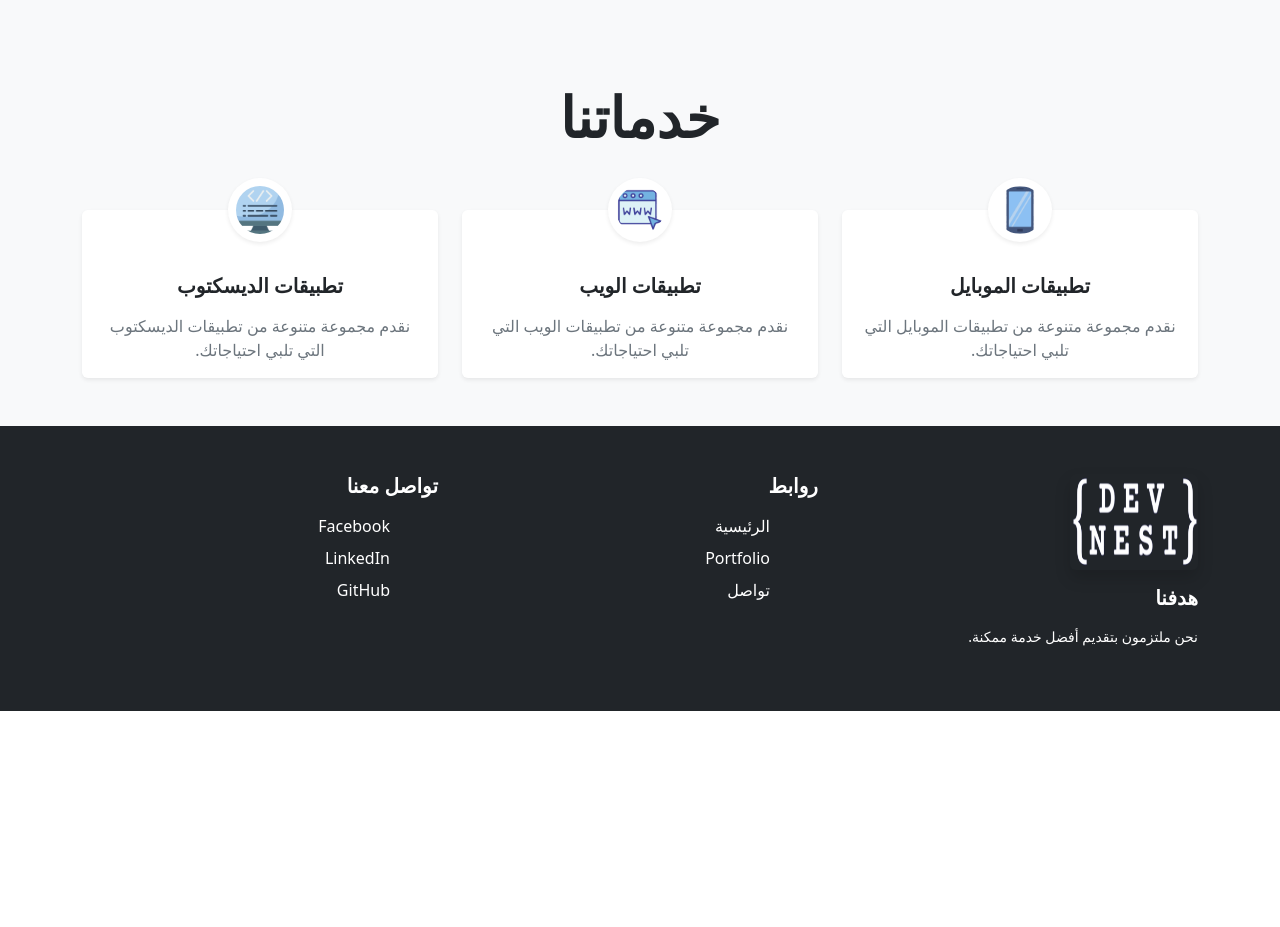
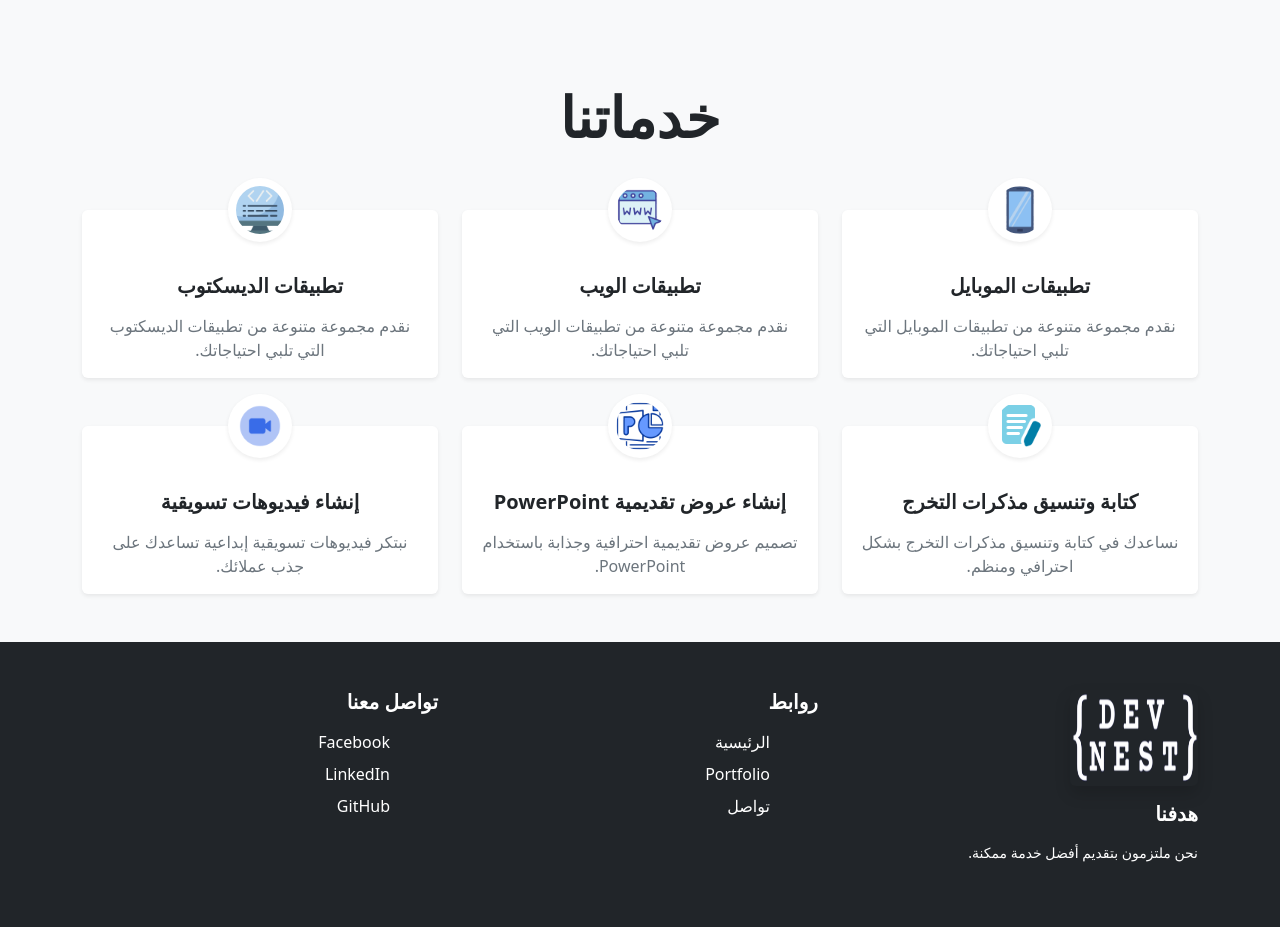
Before and after one commit to HabibMebdoua/DevNest-bootstrap-edition, a Django app: page / in a window 1280 px wide. Shown: the part 717-1644 px from the top of the page. Before the commit the page ends 1428 px from the top, so only its background shows below. Run offline with Django 5.2, Linux system fonts and the light colour scheme; some libraries are stand-ins or nearby versions.

Commit message:
Add more services

```diff
--- a/src/templates/main/index.html
+++ b/src/templates/main/index.html
@@ -15,7 +15,8 @@
                     {% endif %}
                     <h1 class="display-5 fw-bold text-dark my-3">لديك فكرة مشروع برمجي؟</h1>
                     <p class="fs-6 text-secondary lh-lg">
-                        أنت تبتكر الفكرة، ونحن نتولى تحويلها إلى تجربة رقمية متكاملة تأسر المستخدمين — سواء كان ذلك عبر تطبيق ويب، تطبيق جوال، برنامج سطح مكتب، أو حتى فيديو تعريفي يعكس رؤيتك بدقة واحترافية
+                        أنت تبتكر الفكرة، ونحن نتولى تحويلها إلى تجربة رقمية متكاملة تأسر المستخدمين — سواء كان ذلك عبر
+                        تطبيق ويب، تطبيق جوال، برنامج سطح مكتب، أو حتى فيديو تعريفي يعكس رؤيتك بدقة واحترافية
                     </p>
                     <div class="align-self-md-start align-self-center">
                         <a href="{% url 'order_project' %}" class="btn btn-primary btn-lg rounded-pill px-4 py-2">
@@ -52,7 +53,8 @@
                     </div>
                     <div class="card-body pt-5 mt-3">
                         <h5 class="card-title fw-bold fs-5 text-dark mb-3">تطبيقات الموبايل</h5>
-                        <p class="card-text text-secondary">نقدم مجموعة متنوعة من تطبيقات الموبايل التي تلبي احتياجاتك.</p>
+                        <p class="card-text text-secondary">نقدم مجموعة متنوعة من تطبيقات الموبايل التي تلبي احتياجاتك.
+                        </p>
                     </div>
                 </div>
             </div>
@@ -78,10 +80,51 @@
                     </div>
                     <div class="card-body pt-5 mt-3">
                         <h5 class="card-title fw-bold fs-5 text-dark mb-3">تطبيقات الديسكتوب</h5>
-                        <p class="card-text text-secondary">نقدم مجموعة متنوعة من تطبيقات الديسكتوب التي تلبي احتياجاتك.</p>
+                        <p class="card-text text-secondary">نقدم مجموعة متنوعة من تطبيقات الديسكتوب التي تلبي احتياجاتك.
+                        </p>
                     </div>
                 </div>
             </div>
+
+            <!-- Graduation Thesis Writing Card -->
+            <div class="col-12 col-md-6 col-lg-4 mt-5">
+                <div class="card h-100 border-0 shadow-sm bg-white hover-card position-relative">
+                    <div class="position-absolute top-0 start-50 translate-middle">
+                        <img src="{% static '/img/writing.png' %}" alt="document" class="service-icon">
+                    </div>
+                    <div class="card-body pt-5 mt-3">
+                        <h5 class="card-title fw-bold fs-5 text-dark mb-3">كتابة وتنسيق مذكرات التخرج</h5>
+                        <p class="card-text text-secondary">نساعدك في كتابة وتنسيق مذكرات التخرج بشكل احترافي ومنظم.</p>
+                    </div>
+                </div>
+            </div>
+
+            <!-- PowerPoint Presentations Card -->
+            <div class="col-12 col-md-6 col-lg-4 mt-5">
+                <div class="card h-100 border-0 shadow-sm bg-white hover-card position-relative">
+                    <div class="position-absolute top-0 start-50 translate-middle">
+                        <img src="{% static '/img/ppt.png' %}" alt="powerpoint" class="service-icon">
+                    </div>
+                    <div class="card-body pt-5 mt-3">
+                        <h5 class="card-title fw-bold fs-5 text-dark mb-3">إنشاء عروض تقديمية PowerPoint</h5>
+                        <p class="card-text text-secondary">تصميم عروض تقديمية احترافية وجذابة باستخدام PowerPoint.</p>
+                    </div>
+                </div>
+            </div>
+
+            <!-- Marketing Videos Card -->
+            <div class="col-12 col-md-6 col-lg-4 mt-5">
+                <div class="card h-100 border-0 shadow-sm bg-white hover-card position-relative">
+                    <div class="position-absolute top-0 start-50 translate-middle">
+                        <img src="{% static '/img/video.png' %}" alt="video" class="service-icon">
+                    </div>
+                    <div class="card-body pt-5 mt-3">
+                        <h5 class="card-title fw-bold fs-5 text-dark mb-3">إنشاء فيديوهات تسويقية</h5>
+                        <p class="card-text text-secondary">نبتكر فيديوهات تسويقية إبداعية تساعدك على جذب عملائك.</p>
+                    </div>
+                </div>
+            </div>
+
 
         </div>
     </div>
@@ -111,15 +154,24 @@
     }
 
     @keyframes bounce {
-        0%, 20%, 53%, 80%, 100% {
-            transform: translate3d(0,0,0);
+
+        0%,
+        20%,
+        53%,
+        80%,
+        100% {
+            transform: translate3d(0, 0, 0);
         }
-        40%, 43% {
+
+        40%,
+        43% {
             transform: translate3d(0, -15px, 0);
         }
+
         70% {
             transform: translate3d(0, -8px, 0);
         }
+
         90% {
             transform: translate3d(0, -3px, 0);
         }
```
Also changed, not shown: src/devnest/static/img/ppt.png (added), src/devnest/static/img/video.png (added), src/devnest/static/img/writing.png (added), 3 other files.
